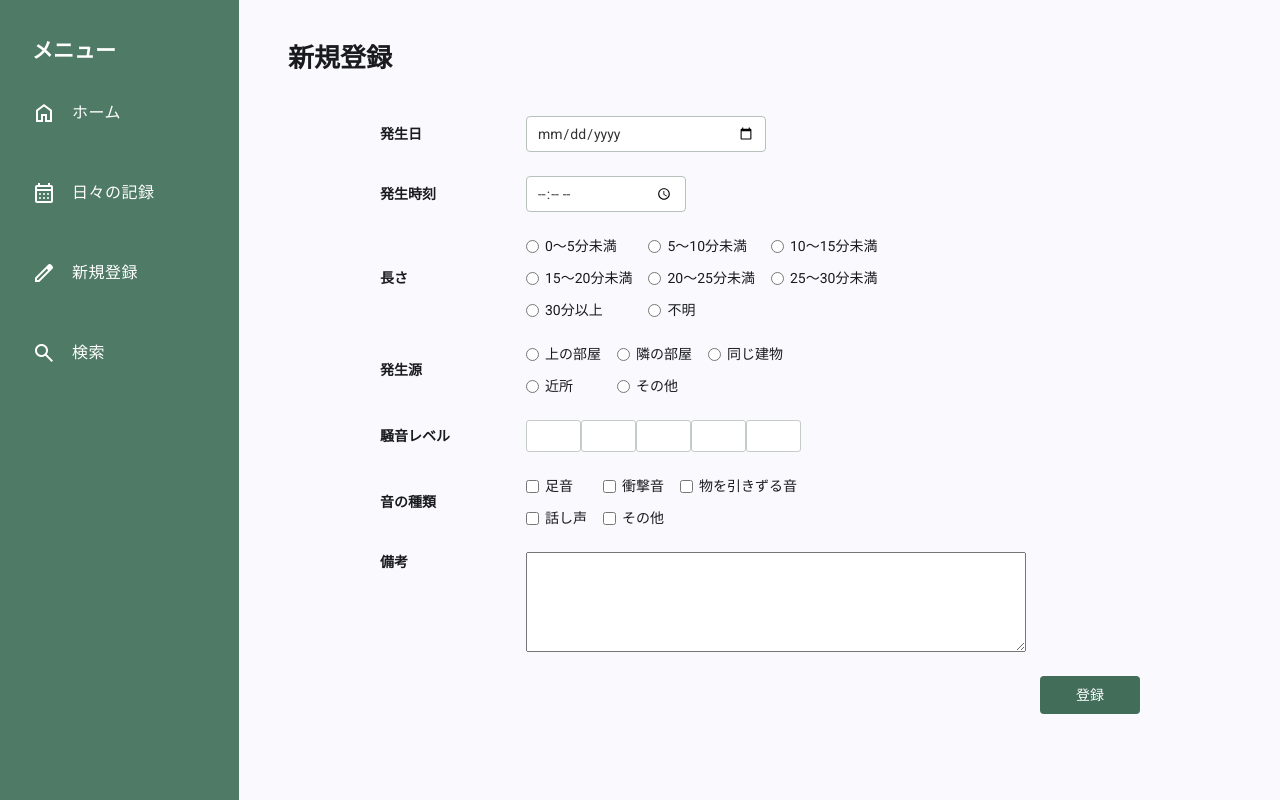
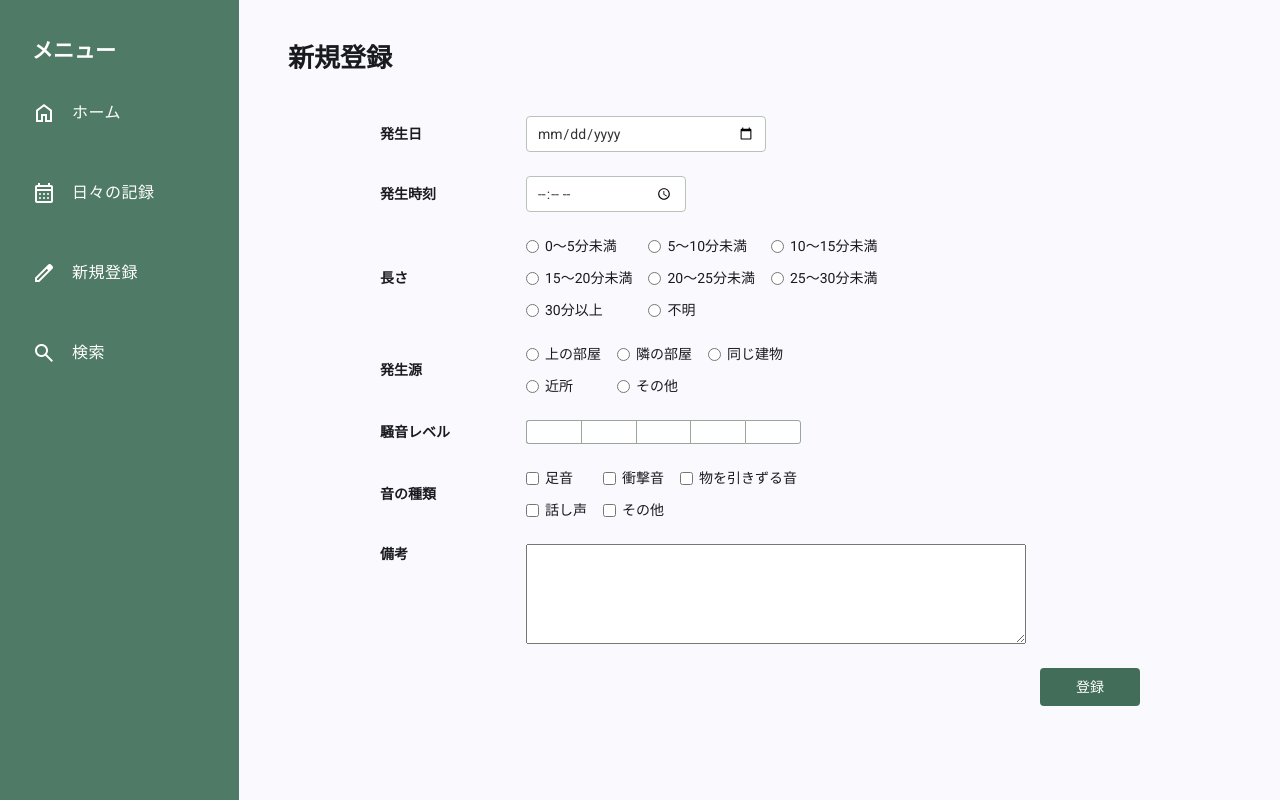
Before and after one commit to k5-mina/life-log-frontend, an Angular app: page /create in a window 1280 px wide. Built offline with nearby package versions, Linux system fonts and the light colour scheme.

Commit message:
新規登録画面の騒音レベルのUI部品を調整
メーターの丸みを端の4つ角のみに修正
メーター右の値に数値も併せて表示するように修正

```diff
--- a/src/app/features/create/create.html
+++ b/src/app/features/create/create.html
@@ -121,15 +121,15 @@
 
       <span class="level-value">
         @if (form.controls.noiseLevel.value === 1) {
-          少し気になる
+          {{ form.controls.noiseLevel.value }}：少し気になる
         } @else if (form.controls.noiseLevel.value === 2) {
-          まあまあ気になる
+          {{ form.controls.noiseLevel.value }}：まあまあ気になる
         } @else if (form.controls.noiseLevel.value === 3) {
-          うるさい
+          {{ form.controls.noiseLevel.value }}：うるさい
         } @else if (form.controls.noiseLevel.value === 4) {
-          非情にうるさい
+          {{ form.controls.noiseLevel.value }}：非情にうるさい
         } @else if (form.controls.noiseLevel.value === 5) {
-          爆音
+          {{ form.controls.noiseLevel.value }}：爆音
         }
       </span>
     </div>
--- a/src/app/features/create/create.scss
+++ b/src/app/features/create/create.scss
@@ -96,13 +96,23 @@ form {
 
 .noise-segment {
   flex: 1;
-  height: 32px;
+  height: 24px;
   padding: 0;
-  border: 1px solid #c5cbc7;
-  border-radius: 3px;
+  border: 1px solid #98a69d;
+  border-right: 0;
+  border-radius: 0;
   background-color: #fff;
   cursor: pointer;
   transition: background-color 0.15s ease;
+
+  &:first-child {
+    border-radius: 3px 0 0 3px;
+  }
+
+  &:last-child {
+    border-right: 1px solid #98a69d;
+    border-radius: 0 3px 3px 0;
+  }
 }
 
 .noise-meter.level-1 .noise-segment.active {
```
